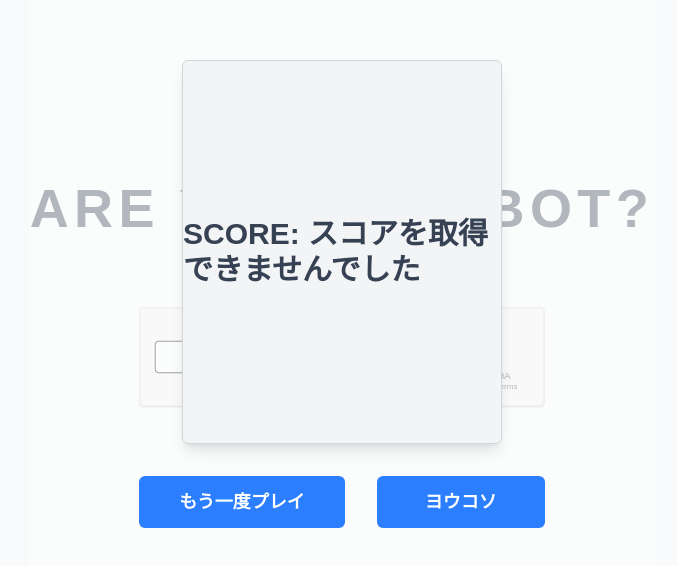
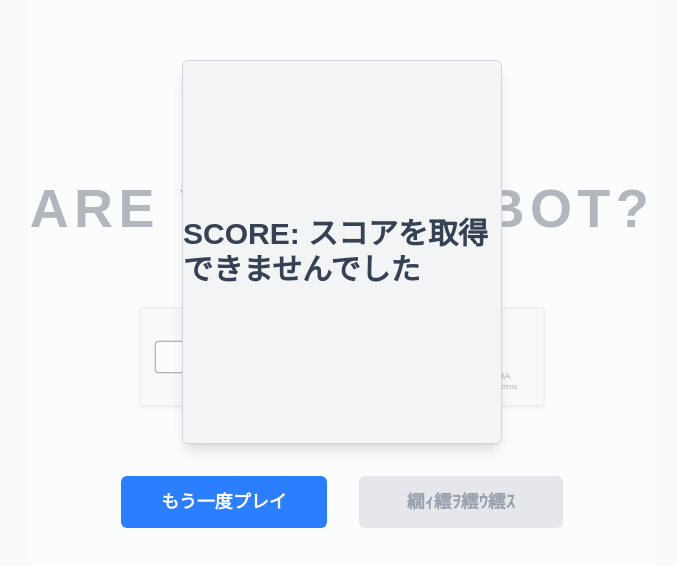
Before and after one commit to harumaki1220/Are-you-a-robot, a Next.js app: page /result in a window 1280 px wide. Shown: the part 106-672 px from the top of the page, without its empty margins (298-975 px from the left). Built offline with nearby package versions, Linux system fonts and the light colour scheme.

Commit message:
feat: 満点のときのみヨウコソボタンを表示させた

```diff
--- a/src/app/result/page.tsx
+++ b/src/app/result/page.tsx
@@ -29,9 +29,15 @@ function ResultContent() {
           <button className="bg-blue-500 hover:bg-blue-600 text-white font-bold py-3 px-10 rounded-md text-lg">
             もう一度プレイ
           </button>
+	  {score === "100" ? (
           <button className="bg-blue-500 hover:bg-blue-600 text-white font-bold py-3 px-12 rounded-md text-lg">
             ヨウコソ
           </button>
+	  ) : (
+	    <div className="bg-gray-200 py-3 px-12 rounded-md text-gray-400 font-bold text-lg">
+	      繝ｨ繧ｦ繧ｳ繧ｽ
+	    </div>
+	  )}
         </div>
       </div>
     </div>
```
Also changed, not shown: 1 other file (tests, documents, lock files or other folders).
